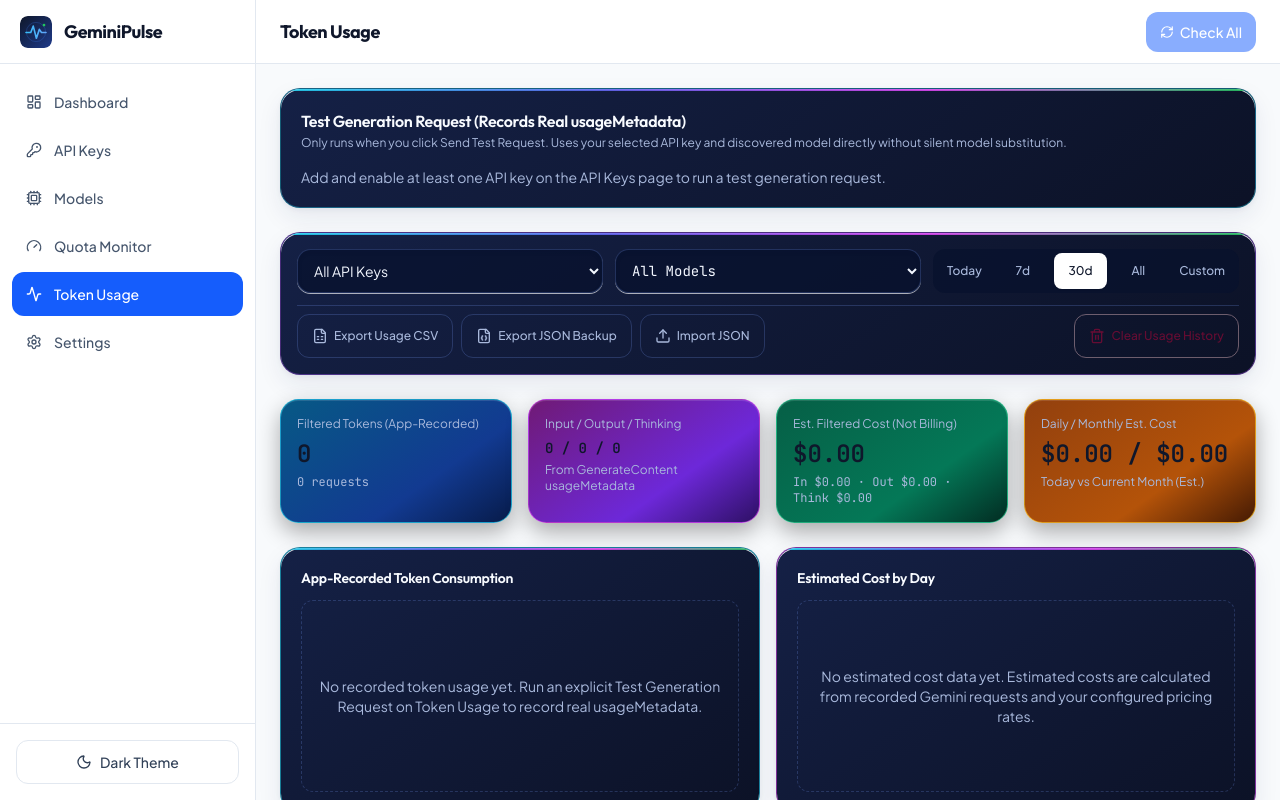
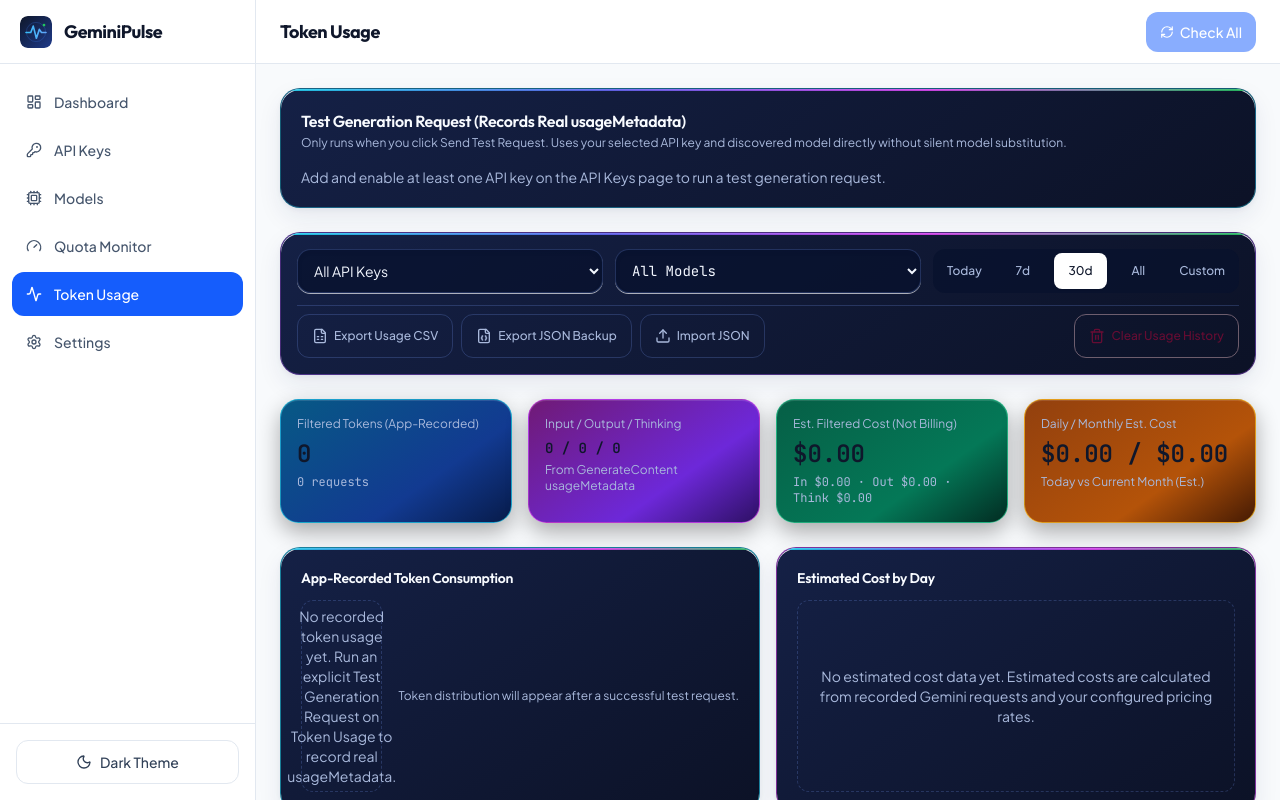
Before and after one commit to cxitzawwai10-dotcom/gemini-api-monitor-, a React (Vite) app: page / in a window 1280 px wide. Both pictures are taken after a click on the button "Token Usage". Shown: the top 800 px of the page. Built offline with nearby package versions, Linux system fonts and the light colour scheme.

Commit message:
Show token distribution beside daily usage chart

```diff
--- a/src/components/TokenUsagePage.tsx
+++ b/src/components/TokenUsagePage.tsx
@@ -29,7 +29,7 @@ import {
   DEFAULT_PRICING_CATALOG,
   formatUsd,
 } from '../utils/pricing';
-import { CostBreakdownBars, CostChart, TokenUsageChart } from './Charts';
+import { CostBreakdownBars, CostChart, TokenDistributionDonut, TokenUsageChart } from './Charts';
 import { ConfirmDialog } from './ConfirmDialog';
 
 interface TokenUsagePageProps {
@@ -564,7 +564,14 @@ export const TokenUsagePage: React.FC<TokenUsagePageProps> = ({
           <h3 className="text-sm font-semibold text-slate-900 dark:text-slate-100 mb-3">
             App-Recorded Token Consumption
           </h3>
-          <TokenUsageChart data={dailySeries} />
+          <div className="grid grid-cols-1 sm:grid-cols-[minmax(0,1fr)_auto] gap-4 items-center">
+            <TokenUsageChart data={dailySeries} />
+            <TokenDistributionDonut
+              inputTokens={totals.inputTokens}
+              outputTokens={totals.outputTokens}
+              thinkingTokens={totals.thinkingTokens}
+            />
+          </div>
         </section>
 
         <section className="rounded-2xl border border-slate-200 dark:border-slate-800 bg-white dark:bg-slate-900 p-4 sm:p-5">
```
